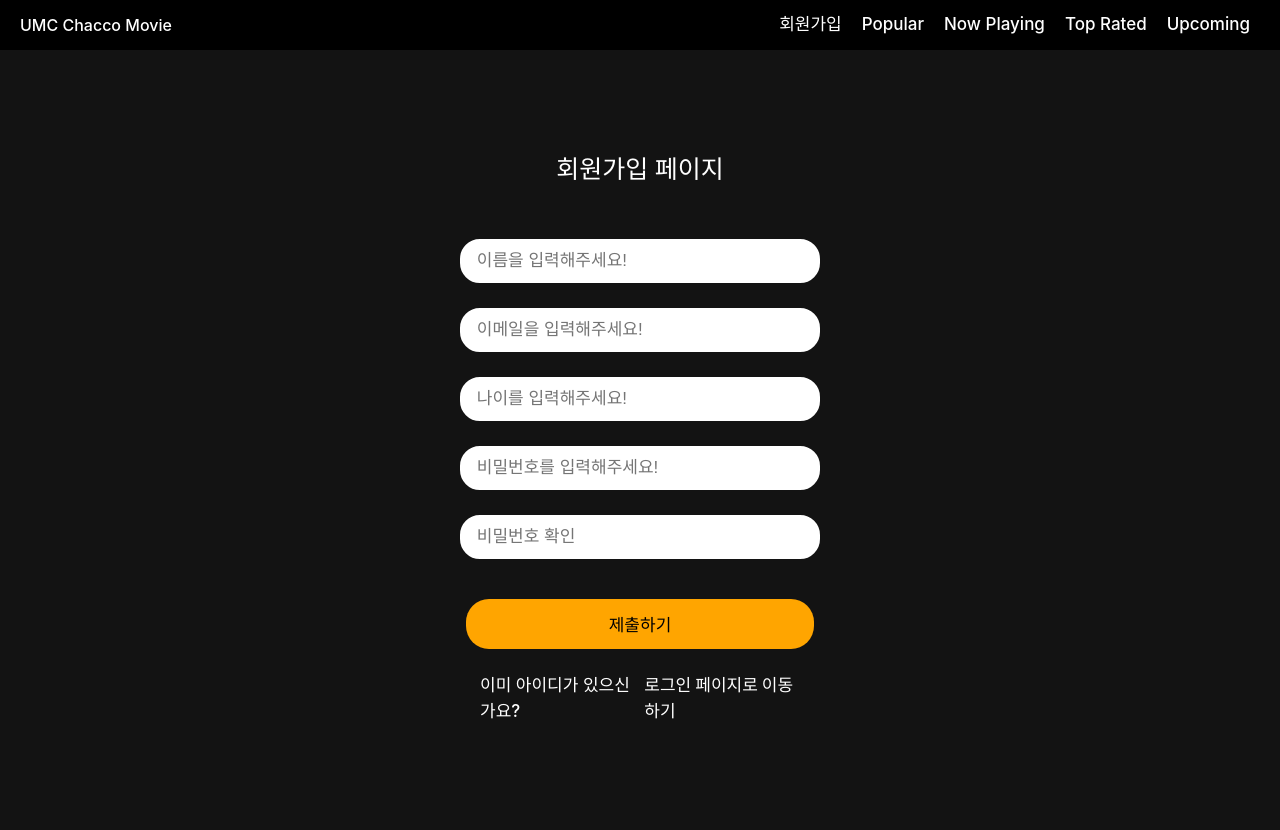
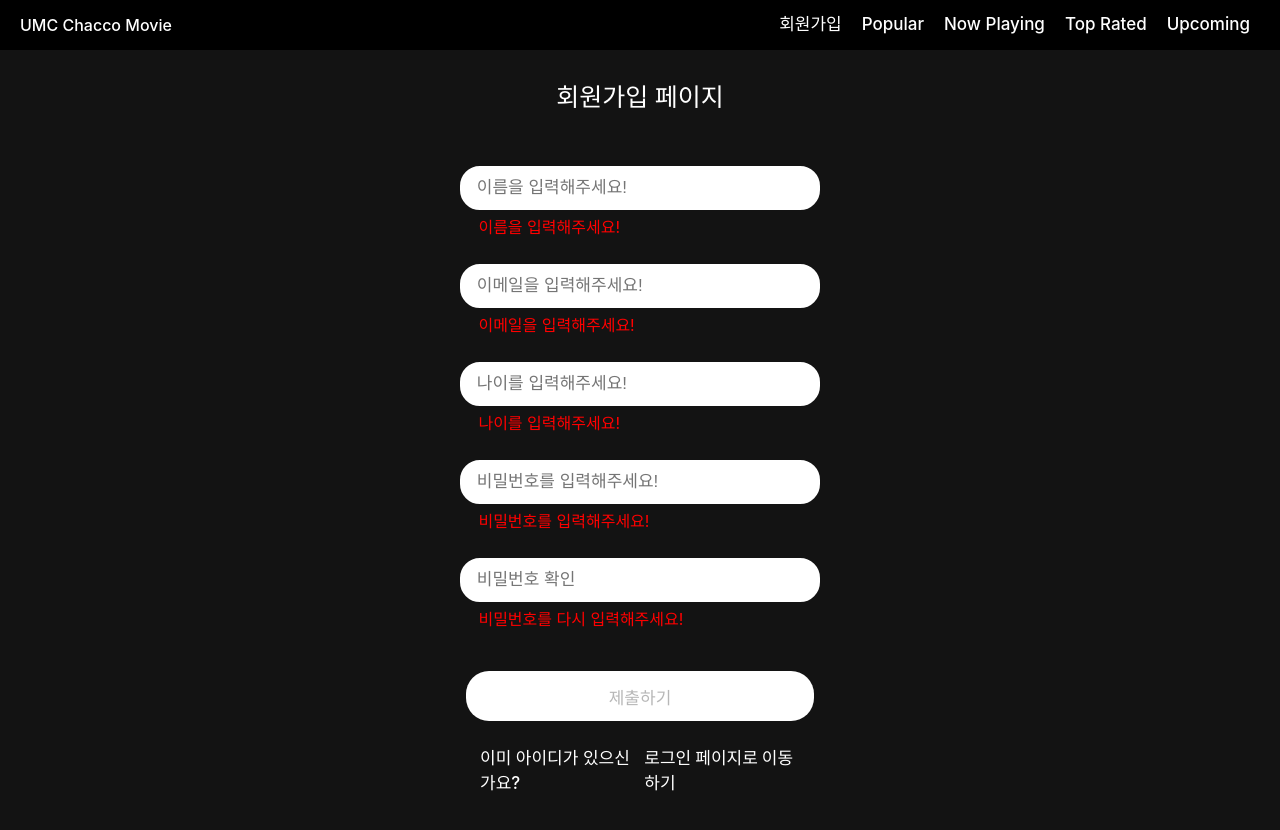
Before and after one commit to SeyeonJang/UMC-6th-Web, a React (Vite) app in the folder Web 5주차/: page /signup in a window 1280 px wide. Shown: the top 830 px of the page. Built offline with nearby package versions, Linux system fonts and the light colour scheme.

Commit message:
feat: [#17] 이름, 이메일, 나이, 비밀번호, 비밀번호 확인 Validation 추가

```diff
--- a/Web 5주차/pages/SignUpPage.jsx
+++ b/Web 5주차/pages/SignUpPage.jsx
@@ -1,22 +1,64 @@
 import styled from 'styled-components';
-import { useState } from 'react';
+import React from 'react';
+import { useState, useEffect } from 'react';
 
 function SignUpPage() {
-    const [isActive, setIsActive] = useState(true);
+    const [name, setName] = useState('');
+    const [email, setEmail] = useState('');
+    const [age, setAge] = useState('');
+    const [password, setPassword] = useState('');
+    const [confirmPassword, setConfirmPassword] = useState('');
+    const [isActive, setIsActive] = useState(false);
 
-    return(
+    const [nameError, setNameError] = useState('');
+    const [emailError, setEmailError] = useState('');
+    const [ageError, setAgeError] = useState('');
+    const [passwordError, setPasswordError] = useState('');
+    const [confirmPasswordError, setConfirmPasswordError] = useState('');
+
+    useEffect(() => {
+        setNameError(!name ? '이름을 입력해주세요!' : '');
+        setEmailError(!email ? '이메일을 입력해주세요!' : !email.includes('@') ? '이메일 형식에 맞춰 다시 입력해주세요!' : '');
+        setAgeError(
+            !age ? '나이를 입력해주세요!' :
+            age < 0 ? '나이는 양수여야 합니다.' :
+            !Number.isInteger(parseFloat(age)) ? '나이는 정수여야 합니다.' :
+            age < 19 ? '본 영화 사이트는 19세 이상만 가입이 가능합니다.' : ''
+        );
+        setPasswordError(
+            !password ? '비밀번호를 입력해주세요!' :
+            password.length < 4 ? '비밀번호는 최소 4자리 이상 입력해주세요.' :
+            password.length > 12 ? '비밀번호는 최대 12자리 입니다.' :
+            !/[A-Za-z]/.test(password) || !/\d/.test(password) || !/[!@#$%^&*]/.test(password) ? '비밀번호는 영어, 숫자, 특수문자를 포함해주세요.' : ''
+        );
+        setConfirmPasswordError(
+            !confirmPassword ? '비밀번호를 다시 입력해주세요!' :
+            password !== confirmPassword ? '비밀번호가 일치하지 않습니다.' : ''
+        );
+
+        setIsActive(!nameError && !emailError && !ageError && !passwordError && !confirmPasswordError);
+    }, [name, email, age, password, confirmPassword, nameError, emailError, ageError, passwordError, confirmPasswordError]);
+
+
+    return (
         <Container>
             <SignupContainer>
                 <MainText>회원가입 페이지</MainText>
+
                 <FormWrapper>
-                    <InputBox type="text" id="name" placeholder="이름을 입력해주세요!"/>
-                    {/* <AlertText></AlertText> */}
-                    <InputBox type="text" id="email" placeholder="이메일을 입력해주세요!"/>
-                    <InputBox type="number" id="age" placeholder="나이를 입력해주세요!"/>
-                    <InputBox type="password" id="pw" placeholder="비밀번호를 입력해주세요!"/>
-                    <InputBox type="password" id="pw2" placeholder="비밀번호 확인"/>
-                    <SubmitButton>제출하기</SubmitButton>
+                    <InputBox type="text" placeholder="이름을 입력해주세요!" value={name} onChange={(e) => setName(e.target.value)}/>
+                    {nameError && <AlertText>{nameError}</AlertText>}
+                    <InputBox type="text" placeholder="이메일을 입력해주세요!" value={email} onChange={(e) => setEmail(e.target.value)}/>
+                    {emailError && <AlertText>{emailError}</AlertText>}
+                    <InputBox type="number" placeholder="나이를 입력해주세요!" value={age} onChange={(e) => setAge(e.target.value)}/>
+                    {ageError && <AlertText>{ageError}</AlertText>}
+                    <InputBox type="password" placeholder="비밀번호를 입력해주세요!" value={password} onChange={(e) => setPassword(e.target.value)}/>
+                    {passwordError && <AlertText>{passwordError}</AlertText>}
+                    <InputBox type="password" placeholder="비밀번호 확인" value={confirmPassword} onChange={(e) => setConfirmPassword(e.target.value)}/>
+                    {confirmPasswordError && <AlertText>{confirmPasswordError}</AlertText>}
+                    <SubmitButton isActive={isActive} disabled={!isActive} style={{backgroundColor: isActive ? 'orange' : 'white'}}>제출하기</SubmitButton>
                 </FormWrapper>
+
                 <SubTextWrapper>
                     <SubText1>이미 아이디가 있으신가요?</SubText1>
                     <SubText2>로그인 페이지로 이동하기</SubText2>
@@ -24,6 +66,7 @@ function SignUpPage() {
             </SignupContainer>
         </Container>
     );
+
 }
 
 const Container = styled.div`
@@ -85,8 +128,6 @@ const AlertText = styled.div`
 const SubmitButton = styled.button`
     width: 64%;
     height: 50px;
-    background-color: orange;
-    // background-color: ${({ isActive }) => (isActive ? 'orange' : 'white')};
     border-radius: 23px;
     font-size: 17px;
     margin-top: 40px;
```
